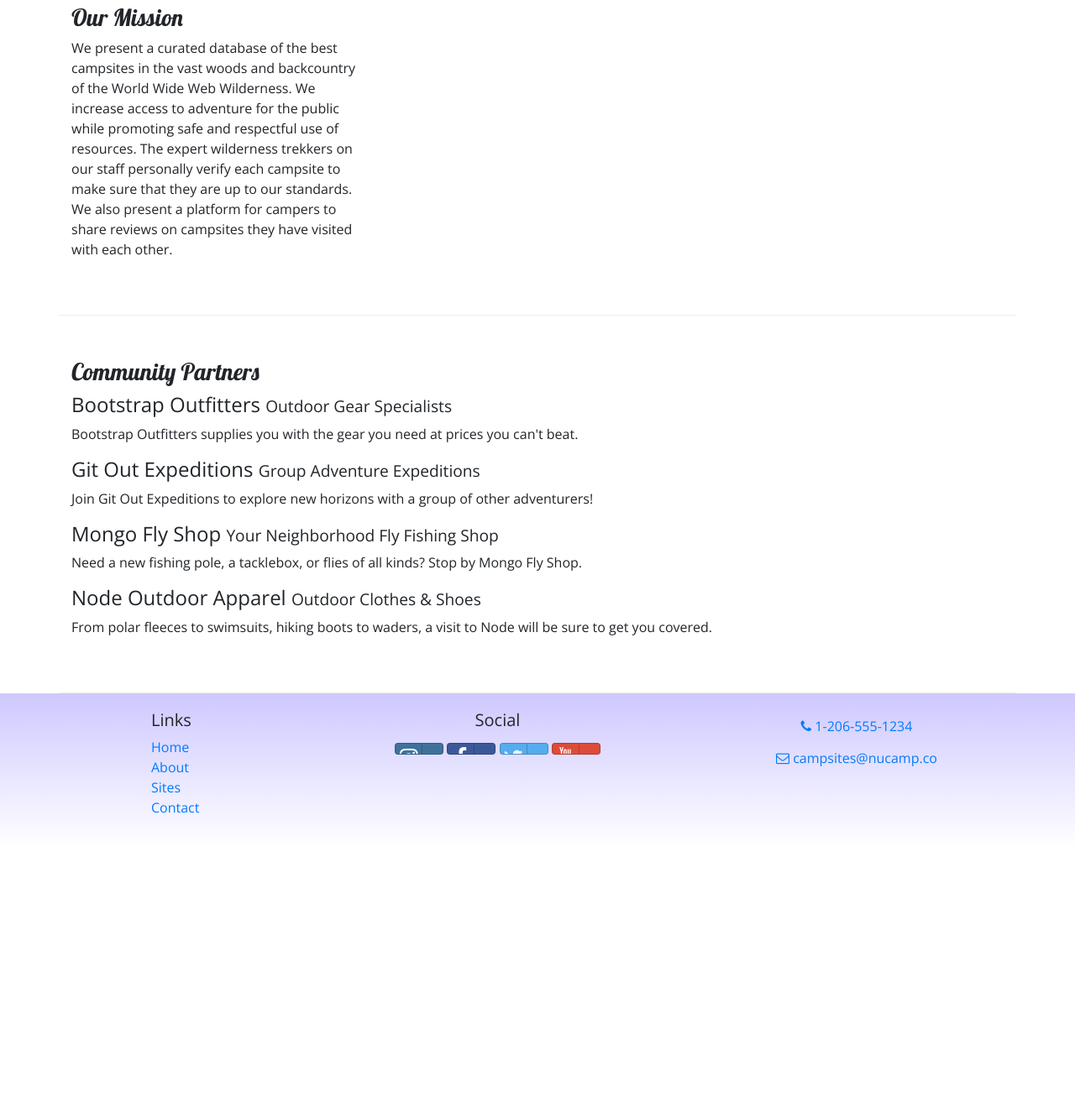
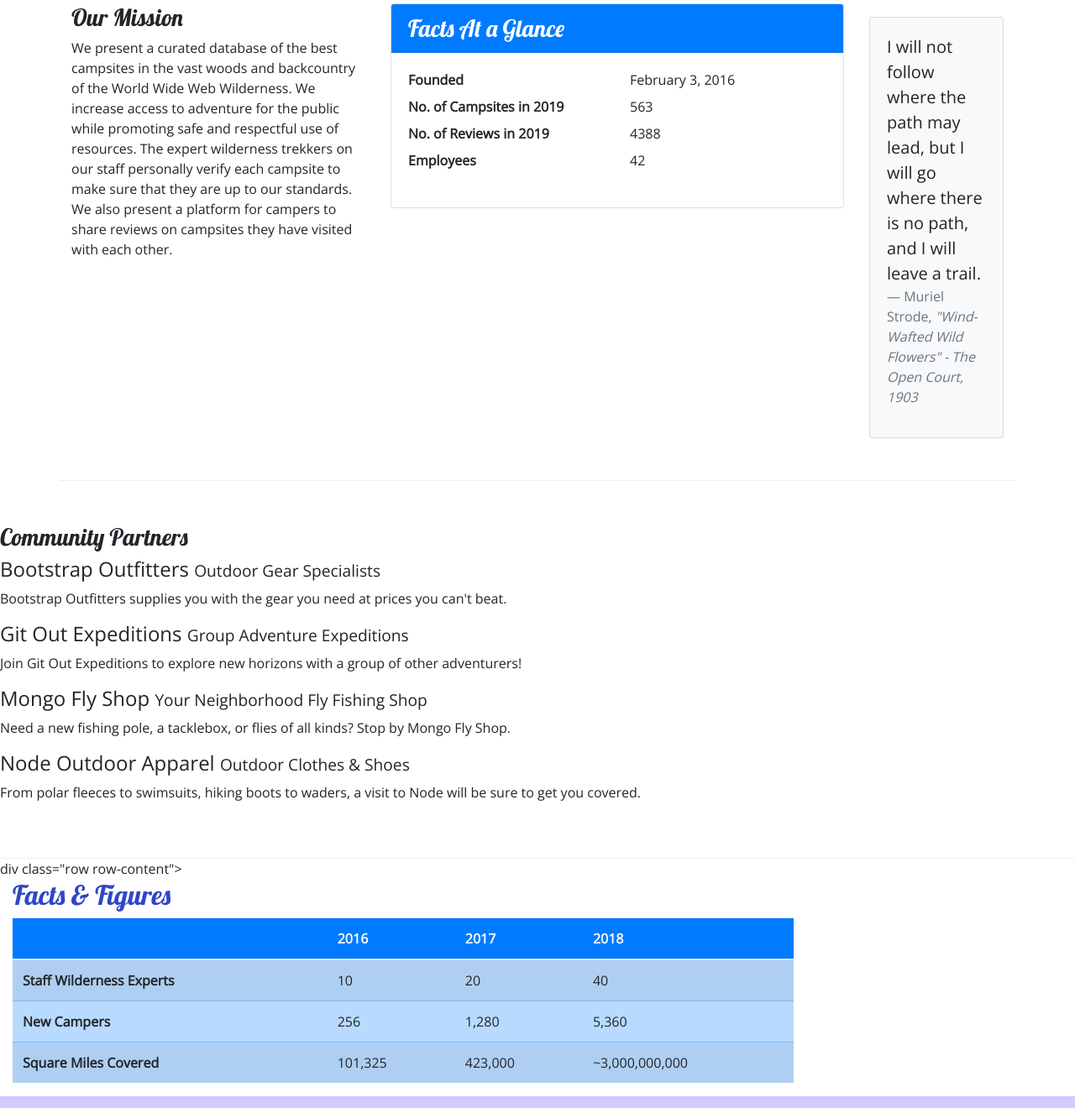
Before and after one commit to Mbappe-254/git-test, a website: page aboutus.html in a window 1280 px wide. Shown: the part 400-1720 px from the top of the page at 84% size. Before the commit the page ends 1410 px from the top, so only its background shows below. Drawn offline with nearby package versions, Linux system fonts and the light colour scheme.

Commit message:
tables and cards added

```diff
--- a/aboutus.html
+++ b/aboutus.html
@@ -61,6 +61,36 @@
                 <h3>Our Mission</h3>
                 <p>We present a curated database of the best campsites in the vast woods and backcountry of the World Wide Web Wilderness. We increase access to adventure for the public while promoting safe and respectful use of resources. The expert wilderness trekkers on our staff personally verify each campsite to make sure that they are up to our standards. We also present a platform for campers to share reviews on campsites they have visited with each other.</p>
             </div>
+                <div class="col-sm-6">
+                    <div class="card">
+                        <h3 class="card-header bg-primary text-white">Facts At a Glance</h3>
+                        <div class="card-body">
+                            <dl class="row">
+                                <dt class="col-6">Founded</dt>
+                                <dd class="col-6">February 3, 2016</dd>
+                                <dt class="col-6">No. of Campsites in 2019</dt>
+                                <dd class="col-6">563</dd>
+                                <dt class="col-6">No. of Reviews in 2019</dt>
+                                <dd class="col-6">4388</dd>
+                                <dt class="col-6">Employees</dt>
+                                <dd class="col-6">42</dd>
+                            </dl>
+                        </div>
+                    </div>
+                </div>
+                <div class="col">
+                    <div class="card bg-light mt-3">
+                        <blockquote class="blockquote card-body">
+                            <p class="mb-0">I will not follow where the path may lead, but I will go where there is no path, and I will leave a trail.</p>
+                            <footer class="blockquote-footer">Muriel Strode,
+                                <cite title="Source Title">"Wind-Wafted Wild Flowers" -
+                                    The Open Court, 1903
+                                </cite>
+                            </footer>
+                        </blockquote>
+                    </div>
+                </div>
+            </div>
         </div>
 
         <div class="row row-content">
@@ -76,9 +106,47 @@
                 <p class="d-none d-sm-block">From polar fleeces to swimsuits, hiking boots to waders, a visit to Node will be sure to get you covered.</p>
             </div>
         </div>
+
+        div class="row row-content">
+            <div class="col-sm-9">
+                <h2>Facts &amp; Figures</h2>
+                <div class="table-responsive">
+                    <table class="table table-striped">
+                        <thead>
+                            <tr class="bg-primary text-light">
+                                <th></th>
+                                <th>2016</th>
+                                <th>2017</th>
+                                <th>2018</th>
+                            </tr>
+                        </thead>
+                        <tbody class="table-primary">
+                            <tr>
+                                <th>Staff Wilderness Experts</th>
+                                <td>10</td>
+                                <td>20</td>
+                                <td>40</td>
+                            </tr>
+                            <tr>
+                                <th>New Campers</th>
+                                <td>256</td>
+                                <td>1,280</td>
+                                <td>5,360</td>
+                            </tr>
+                            <tr>
+                                <th>Square Miles Covered</th>
+                                <td>101,325</td>
+                                <td>423,000</td>
+                                <td>~3,000,000,000</td>
+                            </tr>
+                        </tbody>
+                    </table>
+                </div>
+            </div>
+       </div>
     </div>
 
-    <footer>
+    <footer class="site-footer">
         <div class="container">
             <div class="row">
                 <div class="col-4 col-sm-2 offset-1">
--- a/css/styles.css
+++ b/css/styles.css
@@ -14,7 +14,7 @@ header h2 {
     color: #CEC8FF;
 }
 
-footer {
+.site-footer {
     background-image: linear-gradient(#CEC8FF, white);
     padding: 20px 0;
 }
```
Also changed, not shown: contactus.html (+2 -2 lines), index.html (+1 -1 lines).
